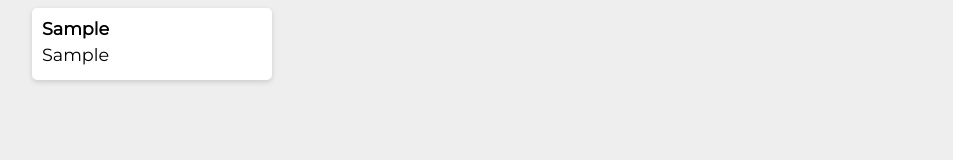
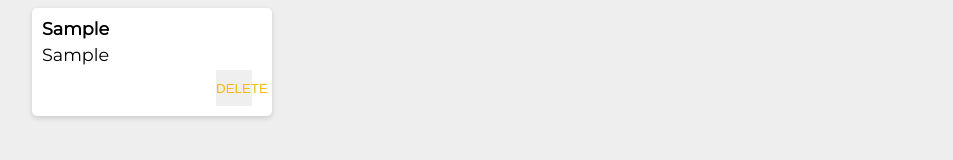
Before and after one commit to ClaudioNoggueira/keeper-app, a React (Create React App) app: page / in a window 1280 px wide. Both pictures are taken after typing "Sample", "Sample" into the empty fields and a click on the button "Add". Shown: the part 218-378 px from the top of the page, without its empty margins (0-953 px from the left). Built offline with nearby package versions, Linux system fonts and the light colour scheme; a web font is replaced by a local one.

Commit message:
Implement delete note functionality

```diff
--- a/public/styles.css
+++ b/public/styles.css
@@ -59,6 +59,18 @@ footer p {
     word-wrap: break-word;
 }
 
+.note button {
+    border: none;
+    color: #f5ba13;
+    cursor: pointer;
+    float: right;
+    margin-right: 10px;
+    outline: none;
+    position: relative;
+    height: 36px;
+    width: 36px;
+}
+
 form {
     background-color: #FFF;
     box-shadow: 0 2px 5px #ccc;
--- a/src/components/App.jsx
+++ b/src/components/App.jsx
@@ -5,6 +5,9 @@ import Header from './Header';
 import Footer from './Footer';
 import Note from './Note';
 import CreateArea from './CreateArea';
+
+// default notes (dummy data)
+// import notes from '../notes';
 
 function App() {
     const [allNotes, setAllNotes] = useState([]);
@@ -20,6 +23,14 @@ function App() {
         });
     }
 
+    function deleteNote(id) {
+        setAllNotes(previousValues => {
+            return previousValues.filter((note, index) => {
+                return index !== id;
+            });
+        });
+    }
+
     return (
         <div>
             <Header />
@@ -28,6 +39,18 @@ function App() {
                 onAdd={addNote}
             />
 
+            {/* DUMMY DATA
+            {notes.map((note) => {
+                return (
+                    <Note
+                        id={note.key}
+                        key={note.key}
+                        title={note.title}
+                        content={note.content}
+                    />
+                );
+            })} */}
+
             {allNotes.map((note, index) => {
                 return (
                     <Note
@@ -35,6 +58,7 @@ function App() {
                         key={index}
                         title={note.title}
                         content={note.content}
+                        onDeleteAction={deleteNote}
                     />
                 );
             })}
--- a/src/components/Note.jsx
+++ b/src/components/Note.jsx
@@ -5,6 +5,7 @@ function Note(props) {
         <div className="note">
             <h1>{props.title}</h1>
             <p>{props.content}</p>
+            <button onClick={() => { props.onDeleteAction(props.id) }}>DELETE</button>
         </div>
     );
 }
```
